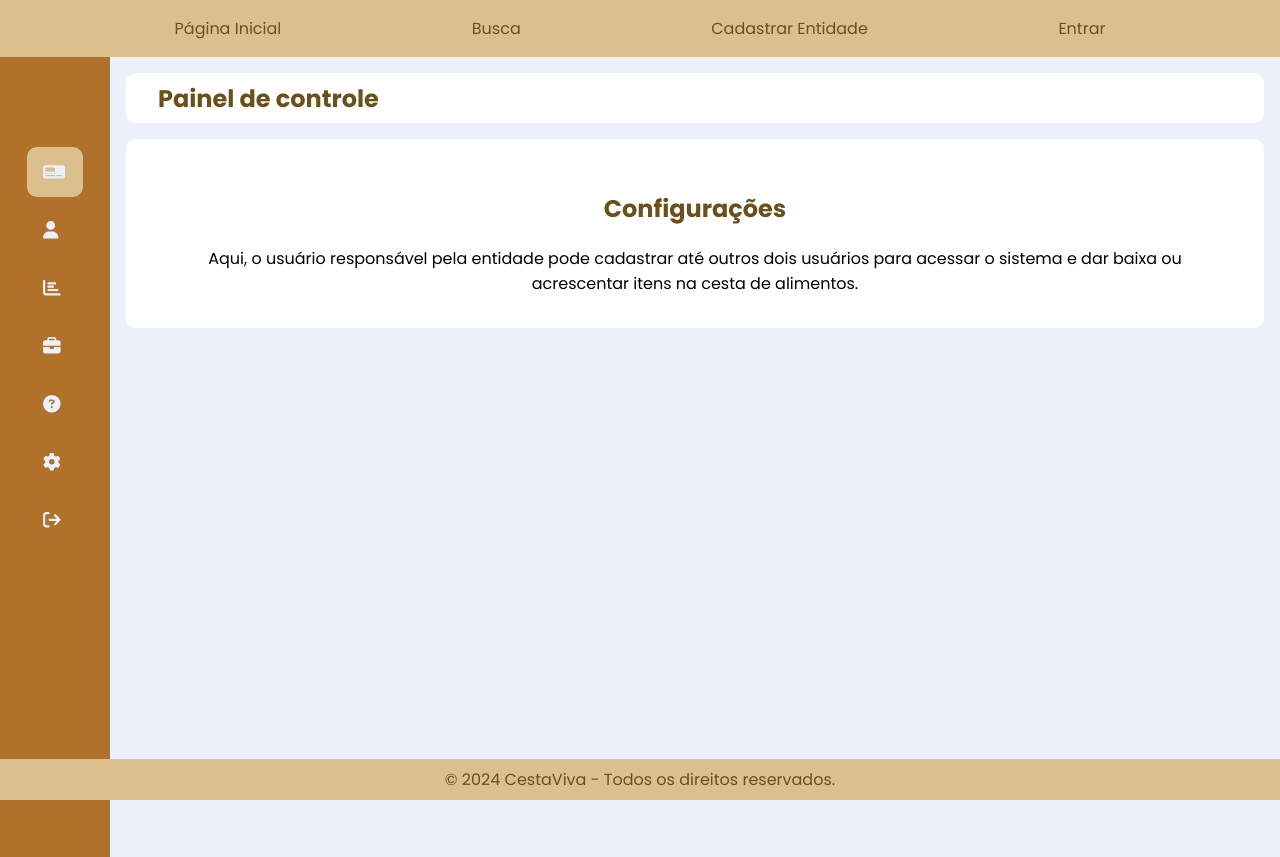
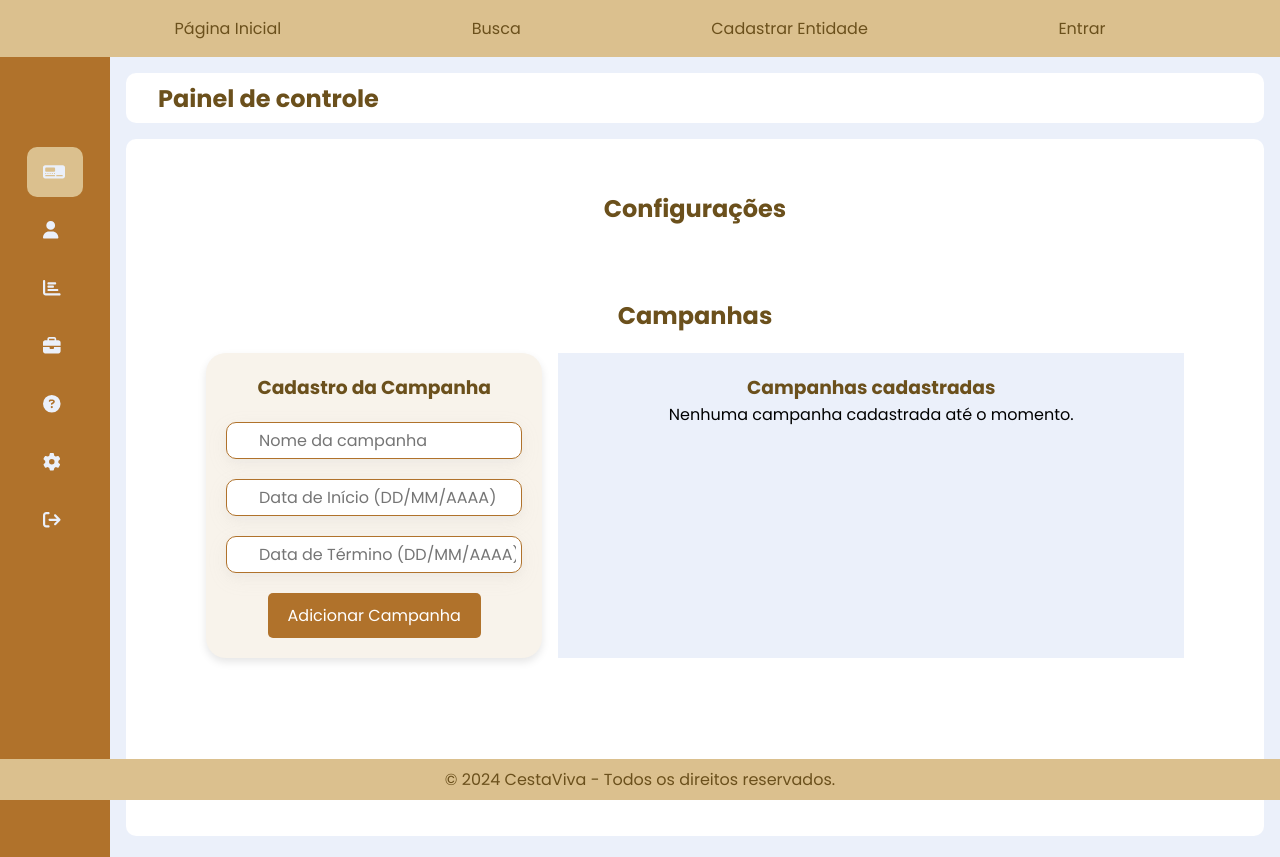
Before and after one commit to Amicuchi/CestaViva, a React (Vite) app: page /dashboard/configuracoes in a window 1280 px wide. Built offline with nearby package versions, Linux system fonts and the light colour scheme.

Commit message:
Primeira versão da página de configuração, incluindo a criação de campanhas

```diff
--- a/src/components/dashboardComponents/Settings.jsx
+++ b/src/components/dashboardComponents/Settings.jsx
@@ -1,8 +1,134 @@
+import { useState } from 'react';
+// Atual
 export default function Settings() {
-    return(
+    // Estado para armazenar as campanhas cadastradas
+    const [campanhas, setCampanhas] = useState([]); // Inicialmente, a lista de campanhas está vazia
+    const [novaCampanha, setNovaCampanha] = useState({ nome: '', inicio: '', termino: '' }); // Estado para os dados da nova campanha
+
+    // Função para lidar com a mudança de valores nos campos de entrada da nova campanha
+    const handleInputChange = (e) => {
+        const { name, value } = e.target;
+        setNovaCampanha((prevState) => ({
+            ...prevState,
+            [name]: value, // Atualiza o campo que sofreu alteração
+        }));
+    };
+
+    // Função para adicionar uma nova campanha
+    const adicionarCampanha = (e) => {
+        e.preventDefault(); // Previne o comportamento padrão de recarregar a página
+        const { nome, inicio, termino } = novaCampanha;
+
+        // Verifica se os campos estão preenchidos
+        if (nome && inicio && termino) {
+            setCampanhas([...campanhas, novaCampanha]); // Adiciona a nova campanha à lista
+            setNovaCampanha({ nome: '', inicio: '', termino: '' }); // Reseta os campos do formulário
+        } else {
+            alert('Preencha todos os campos antes de adicionar uma campanha.'); // Exibe um alerta se os campos não estiverem preenchidos
+        }
+    };
+
+    // Função para editar uma campanha existente
+    const editarCampanha = (index) => {
+        const campanha = campanhas[index];
+        const nome = prompt('Editar nome da campanha:', campanha.nome); // Prompt para editar o nome
+        const inicio = prompt('Editar data de início (DD/MM/AAAA):', campanha.inicio); // Prompt para editar a data de início
+        const termino = prompt('Editar data de término (DD/MM/AAAA):', campanha.termino); // Prompt para editar a data de término
+
+        if (nome && inicio && termino) {
+            const updatedCampanhas = [...campanhas];
+            updatedCampanhas[index] = { nome, inicio, termino }; // Atualiza a campanha
+            setCampanhas(updatedCampanhas); // Atualiza a lista de campanhas
+        }
+    };
+
+    // Função para excluir uma campanha
+    const excluirCampanha = (index) => {
+        const updatedCampanhas = campanhas.filter((_, i) => i !== index); // Remove a campanha pelo índice
+        setCampanhas(updatedCampanhas); // Atualiza a lista de campanhas
+    };
+
+    return (
         <div className="card--container">
             <h2>Configurações</h2>
+
+            {/* Seção de cadastro de campanhas */}
+            <div className="card--container lastOne">
+                <h2>Campanhas</h2>
+                <div className="cestas-flex">
+                    <div className="cestas--cadastroProduto">
+                        <form className="form-container" onSubmit={adicionarCampanha}>
+                            <h3>Cadastro da Campanha</h3>
+                            <input
+                                type="text"
+                                name="nome"
+                                placeholder="Nome da campanha"
+                                value={novaCampanha.nome}
+                                onChange={handleInputChange} // Chama a função para atualizar o estado
+                            />
+                            <input
+                                type="text"
+                                name="inicio"
+                                placeholder="Data de Início (DD/MM/AAAA)"
+                                value={novaCampanha.inicio}
+                                onChange={handleInputChange}
+                            />
+                            <input
+                                type="text"
+                                name="termino"
+                                placeholder="Data de Término (DD/MM/AAAA)"
+                                value={novaCampanha.termino}
+                                onChange={handleInputChange}
+                            />
+                            <button type="submit">Adicionar Campanha</button>
+                        </form>
+                    </div>
+
+                    {/* Seção da lista de campanhas cadastradas */}
+                    <div className="lista-produtos">
+                        <h3>Campanhas cadastradas</h3>
+                        {campanhas.length === 0 ? (
+                            <p>Nenhuma campanha cadastrada até o momento.</p>
+                        ) : (
+                            <table>
+                                <thead>
+                                    <tr>
+                                        <th>Nome da campanha</th>
+                                        <th>Começa em</th>
+                                        <th>Termina em</th>
+                                        <th>Ações</th>
+                                    </tr>
+                                </thead>
+                                <tbody>
+                                    {campanhas.map((campanha, index) => (
+                                        <tr key={index}>
+                                            <td>{campanha.nome}</td>
+                                            <td>{campanha.inicio}</td>
+                                            <td>{campanha.termino}</td>
+                                            <td>
+                                                <button
+                                                    className='btnQtd'
+                                                    onClick={() => editarCampanha(index)}
+                                                >
+                                                    Editar
+                                                </button>
+                                                <button
+                                                    className='btnQtd left'
+                                                    onClick={() => excluirCampanha(index)}
+                                                >
+                                                    Excluir
+                                                </button>
+                                            </td>
+                                        </tr>
+                                    ))}
+                                </tbody>
+                            </table>
+                        )}
+                    </div>
+                </div>
+            </div>
+
             <p>Aqui, o usuário responsável pela entidade pode cadastrar até outros dois usuários para acessar o sistema e dar baixa ou acrescentar itens na cesta de alimentos.</p>
         </div>
-    )
+    );
 }
```
